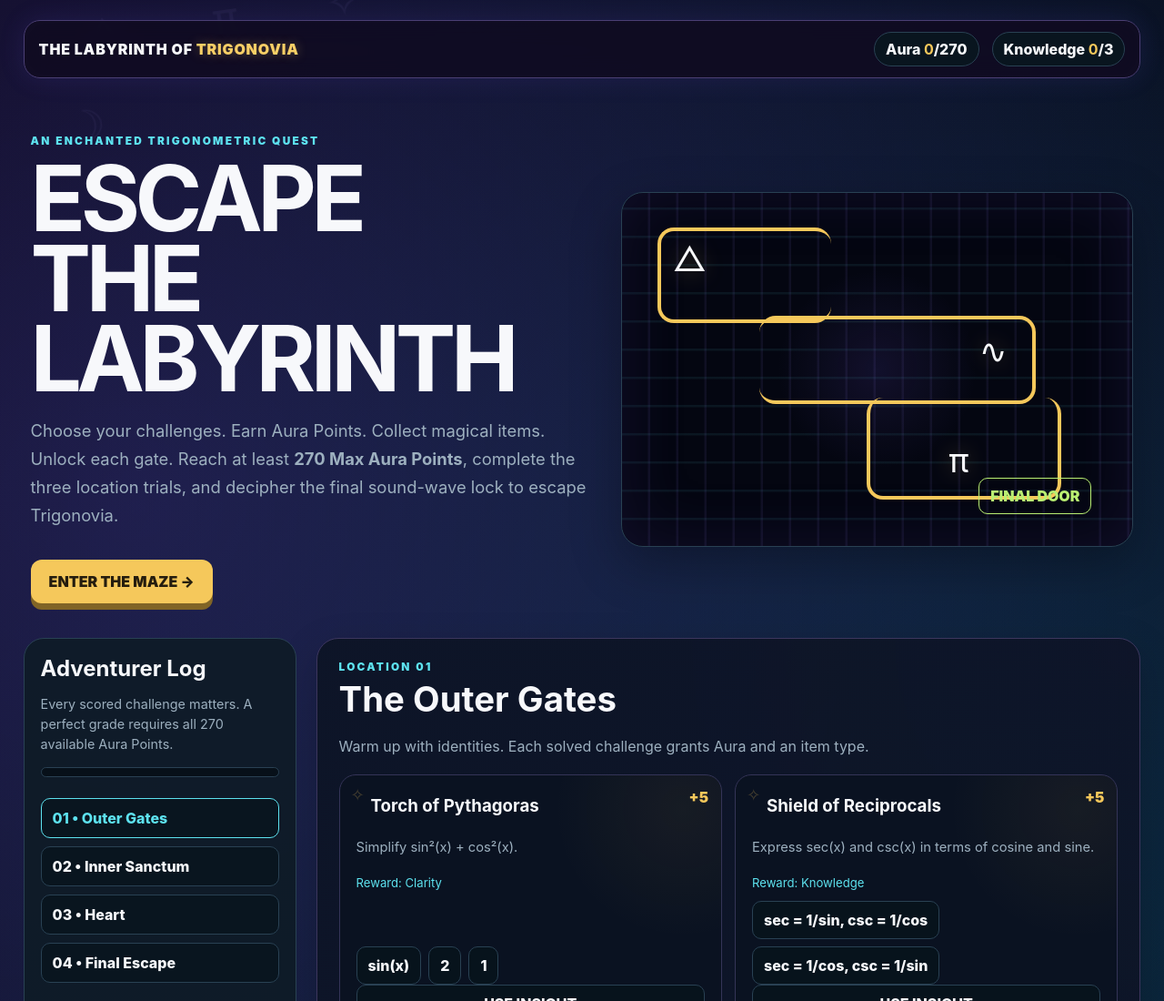
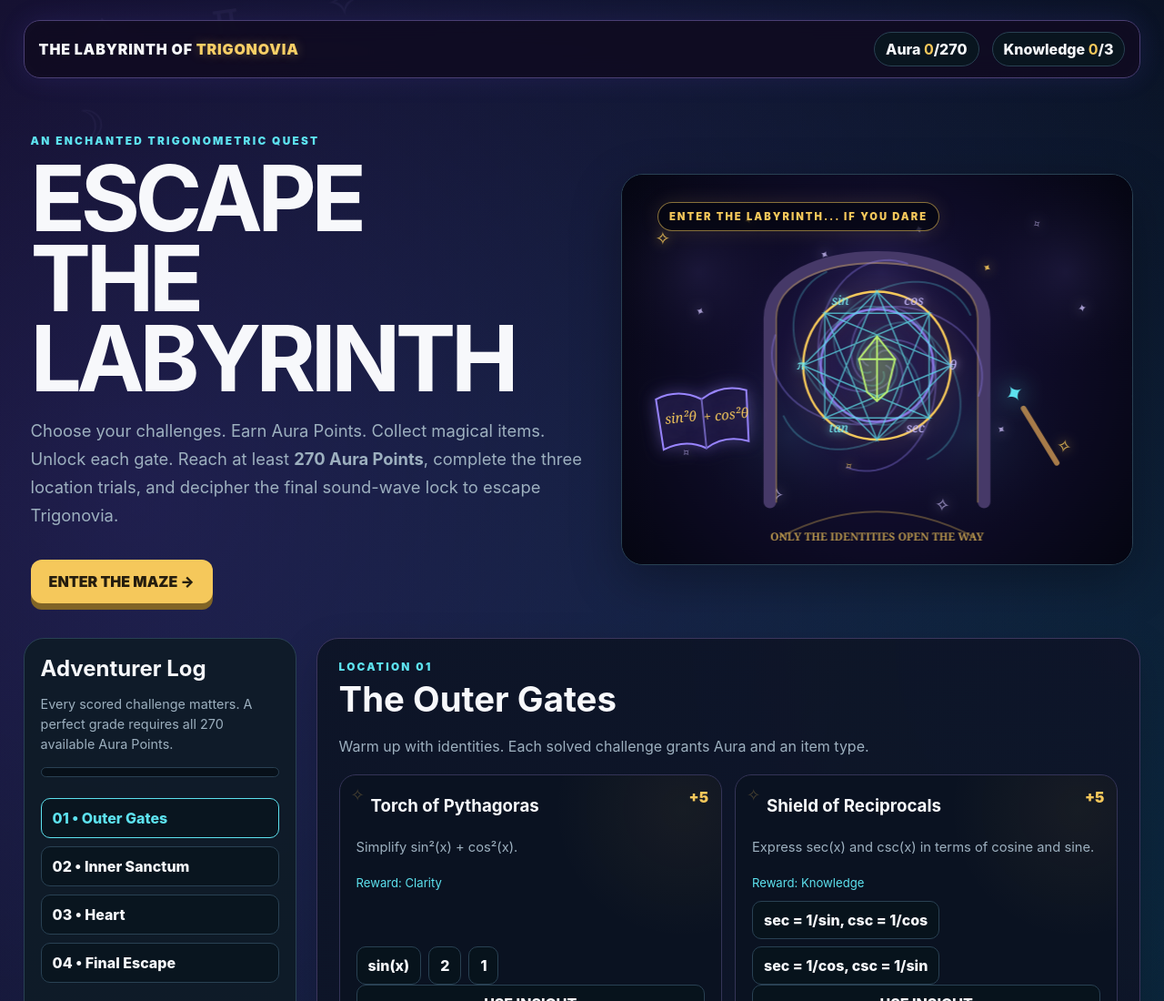
Before and after one commit to janiebeck072-eng/labyrinth_of_trigonovia, a plain HTML site: page index.html in a window 1280 px wide. Shown: the top 1100 px of the page at 91% size. Drawn offline with Linux system fonts and the light colour scheme.

Commit message:
Update index.html

```diff
--- a/index.html
+++ b/index.html
@@ -57,6 +57,13 @@ h1{font-size:clamp(3.2rem,7.8vw,7.4rem);line-height:.88;letter-spacing:-.055em;m
 .rune{position:absolute;font-size:2.3rem;filter:drop-shadow(0 0 12px rgba(245,200,91,.35))}
 .r1{left:10%;top:13%}.r2{left:70%;top:39%}.r3{left:64%;top:70%}
 .goal{position:absolute;right:8%;bottom:9%;padding:9px 12px;border:1px solid var(--lime);color:var(--lime);border-radius:10px;font-weight:900}
+.trig-cover{min-height:430px}
+#trigCoverCanvas{position:absolute;inset:0;width:100%;height:100%;display:block}
+.cover-badge{
+  position:absolute;left:7%;top:7%;padding:8px 12px;border:1px solid rgba(245,200,91,.55);
+  border-radius:999px;background:rgba(5,6,17,.76);color:var(--gold);font-size:.7rem;
+  font-weight:950;letter-spacing:.18em;box-shadow:0 0 22px rgba(245,200,91,.12)
+}
 
 .game-grid{display:grid;grid-template-columns:300px minmax(0,1fr);gap:22px;align-items:start}
 .sidebar{
@@ -371,15 +378,14 @@ body::before{
     <h1>ESCAPE<br>THE LABYRINTH</h1>
     <p>
       Choose your challenges. Earn Aura Points. Collect magical items. Unlock each gate.
-      Reach at least <strong>270 Max Aura Points</strong>, complete the three location trials,
+      Reach at least <strong>270 Aura Points</strong>, complete the three location trials,
       and decipher the final sound-wave lock to escape Trigonovia.
     </p>
     <button class="start" id="startBtn">ENTER THE MAZE →</button>
   </div>
-  <div class="maze">
-    <div class="path p1"></div><div class="path p2"></div><div class="path p3"></div>
-    <div class="rune r1">△</div><div class="rune r2">∿</div><div class="rune r3">π</div>
-    <div class="goal">FINAL DOOR</div>
+  <div class="maze trig-cover">
+    <canvas id="trigCoverCanvas" aria-label="An enchanted labyrinth built from trigonometric symbols, a glowing unit circle, waves, and a final door"></canvas>
+    <div class="cover-badge">ENTER THE LABYRINTH... IF YOU DARE</div>
   </div>
 </section>
 
@@ -697,7 +703,122 @@ body::before{
 
 <script>
 
+
 const $=s=>document.querySelector(s), $$=s=>document.querySelectorAll(s);
+
+function drawTrigCover(){
+  const c=document.getElementById("trigCoverCanvas");
+  if(!c)return;
+  const r=c.getBoundingClientRect(),dpr=window.devicePixelRatio||1;
+  c.width=Math.max(1,Math.round(r.width*dpr));c.height=Math.max(1,Math.round(r.height*dpr));
+  const x=c.getContext("2d");x.setTransform(dpr,0,0,dpr,0,0);
+  const w=r.width,h=r.height,cx=w*.5,cy=h*.49;
+
+  // Midnight magical atmosphere
+  let g=x.createRadialGradient(cx,cy,5,cx,cy,w*.72);
+  g.addColorStop(0,"#251a55");g.addColorStop(.38,"#100d2b");g.addColorStop(1,"#02040b");
+  x.fillStyle=g;x.fillRect(0,0,w,h);
+
+  // Mist
+  for(let i=0;i<5;i++){
+    let mg=x.createRadialGradient(w*(.15+i*.18),h*(.25+(i%2)*.42),0,w*(.15+i*.18),h*(.25+(i%2)*.42),w*.22);
+    mg.addColorStop(0,i%2?"rgba(93,226,239,.07)":"rgba(154,134,255,.10)");
+    mg.addColorStop(1,"rgba(0,0,0,0)");x.fillStyle=mg;x.fillRect(0,0,w,h);
+  }
+
+  // Floating stars / sparks
+  const stars=[[.08,.18],[.15,.36],[.12,.72],[.24,.12],[.29,.82],[.39,.20],[.44,.74],[.58,.13],[.63,.83],[.72,.23],[.82,.12],[.91,.34],[.88,.70],[.75,.66]];
+  stars.forEach(([px,py],i)=>{
+    x.save();x.translate(w*px,h*py);x.rotate(i*.41);
+    x.fillStyle=i%3===0?"rgba(245,200,91,.9)":"rgba(210,196,255,.75)";
+    x.shadowBlur=12;x.shadowColor=x.fillStyle;
+    x.font=`${i%4===0?20:12}px serif`;x.textAlign="center";x.fillText(i%2?"✦":"✧",0,0);x.restore();
+  });
+  x.shadowBlur=0;
+
+  // Ancient stone doorway / portal
+  const pw=w*.42,ph=h*.68,px=cx-pw/2,py=h*.16;
+  x.strokeStyle="#463968";x.lineWidth=14;x.lineCap="round";
+  x.beginPath();x.moveTo(px,py+ph);x.lineTo(px,py+pw*.38);
+  x.bezierCurveTo(px,py,px+pw,py,px+pw,py+pw*.38);
+  x.lineTo(px+pw,py+ph);x.stroke();
+  x.strokeStyle="rgba(245,200,91,.32)";x.lineWidth=2;
+  x.beginPath();x.moveTo(px+7,py+ph);x.lineTo(px+7,py+pw*.38);
+  x.bezierCurveTo(px+7,py+8,px+pw-7,py+8,px+pw-7,py+pw*.38);
+  x.lineTo(px+pw-7,py+ph);x.stroke();
+
+  // Swirling magical portal
+  for(let j=0;j<8;j++){
+    x.save();x.translate(cx,cy);x.rotate(j*Math.PI/4);
+    x.strokeStyle=j%2?"rgba(93,226,239,.25)":"rgba(154,134,255,.32)";
+    x.lineWidth=2;x.beginPath();
+    for(let t=0;t<90;t++){
+      let a=t*.075, rr=10+t*1.25;
+      let xx=Math.cos(a)*rr,yy=Math.sin(a)*rr*.72;
+      t?x.lineTo(xx,yy):x.moveTo(xx,yy);
+    }
+    x.stroke();x.restore();
+  }
+
+  // Central arcane sigil: unit-circle inspired, but reads as magic first
+  const rad=Math.min(w,h)*.19;
+  x.shadowBlur=24;x.shadowColor="rgba(245,200,91,.55)";
+  x.strokeStyle="#f5c85b";x.lineWidth=2.5;x.beginPath();x.arc(cx,cy,rad,0,Math.PI*2);x.stroke();
+  x.strokeStyle="rgba(154,134,255,.8)";x.beginPath();x.arc(cx,cy,rad*.76,0,Math.PI*2);x.stroke();
+  x.shadowBlur=0;
+
+  // Eight-point spell geometry
+  x.strokeStyle="rgba(93,226,239,.7)";x.lineWidth=1.5;x.beginPath();
+  for(let i=0;i<8;i++){
+    const a=-Math.PI/2+i*Math.PI/4;
+    const xx=cx+Math.cos(a)*rad,yy=cy+Math.sin(a)*rad;
+    if(i===0)x.moveTo(xx,yy);else x.lineTo(xx,yy);
+    const a2=a+3*Math.PI/4;
+    x.lineTo(cx+Math.cos(a2)*rad,cy+Math.sin(a2)*rad);
+  }
+  x.closePath();x.stroke();
+
+  // Trig runes around the spell circle
+  const runes=[["sin",-.5,-.82],["cos",.5,-.82],["π",-1.03,.05],["θ",1.03,.05],["tan",-.52,.9],["sec",.52,.9]];
+  x.font="italic 14px Georgia";x.textAlign="center";
+  runes.forEach(([t,dx,dy],i)=>{
+    x.fillStyle=i%2?"#c8bbff":"#76edf4";
+    x.shadowBlur=10;x.shadowColor=x.fillStyle;
+    x.fillText(t,cx+dx*rad,cy+dy*rad);
+  });x.shadowBlur=0;
+
+  // Magic crystal hovering at center
+  x.save();x.translate(cx,cy);
+  x.shadowBlur=28;x.shadowColor="rgba(185,239,114,.75)";
+  x.fillStyle="rgba(185,239,114,.18)";x.strokeStyle="#b9ef72";x.lineWidth=2;
+  x.beginPath();x.moveTo(0,-32);x.lineTo(20,-7);x.lineTo(11,29);x.lineTo(0,39);x.lineTo(-11,29);x.lineTo(-20,-7);x.closePath();x.fill();x.stroke();
+  x.beginPath();x.moveTo(-20,-7);x.lineTo(20,-7);x.moveTo(0,-32);x.lineTo(0,39);x.stroke();
+  x.restore();x.shadowBlur=0;
+
+  // Floating spellbook
+  x.save();x.translate(w*.16,h*.63);x.rotate(-.10);
+  x.shadowBlur=18;x.shadowColor="rgba(154,134,255,.35)";
+  x.fillStyle="#19143b";x.strokeStyle="#9a86ff";x.lineWidth=2;
+  x.beginPath();x.moveTo(-50,-28);x.quadraticCurveTo(-24,-38,0,-23);x.quadraticCurveTo(24,-38,50,-28);
+  x.lineTo(47,28);x.quadraticCurveTo(22,18,0,31);x.quadraticCurveTo(-22,18,-47,28);x.closePath();x.fill();x.stroke();
+  x.strokeStyle="#6e61b9";x.beginPath();x.moveTo(0,-23);x.lineTo(0,31);x.stroke();
+  x.fillStyle="#f5c85b";x.font="italic 15px Georgia";x.textAlign="center";x.fillText("sin²θ", -25,0);x.fillText("+ cos²θ",25,2);
+  x.restore();x.shadowBlur=0;
+
+  // Magic wand casting toward portal
+  x.save();x.translate(w*.82,h*.67);x.rotate(-.55);
+  x.strokeStyle="#a77b49";x.lineWidth=6;x.lineCap="round";x.beginPath();x.moveTo(0,35);x.lineTo(0,-35);x.stroke();
+  x.fillStyle="#5de2ef";x.shadowBlur=24;x.shadowColor="#5de2ef";x.font="26px serif";x.textAlign="center";x.fillText("✦",0,-45);
+  x.restore();x.shadowBlur=0;
+
+  // Floor rune / path to the door
+  x.strokeStyle="rgba(245,200,91,.30)";x.lineWidth=2;
+  x.beginPath();x.moveTo(w*.31,h*.93);x.quadraticCurveTo(cx,h*.80,w*.69,h*.93);x.stroke();
+  x.fillStyle="rgba(245,200,91,.72)";x.font="bold 12px Georgia";x.textAlign="center";
+  x.fillText("ONLY THE IDENTITIES OPEN THE WAY",cx,h*.94);
+}
+window.addEventListener("resize",drawTrigCover);
+window.addEventListener("load",drawTrigCover);
 
 let aura=0;
 const completed=new Set();
```
